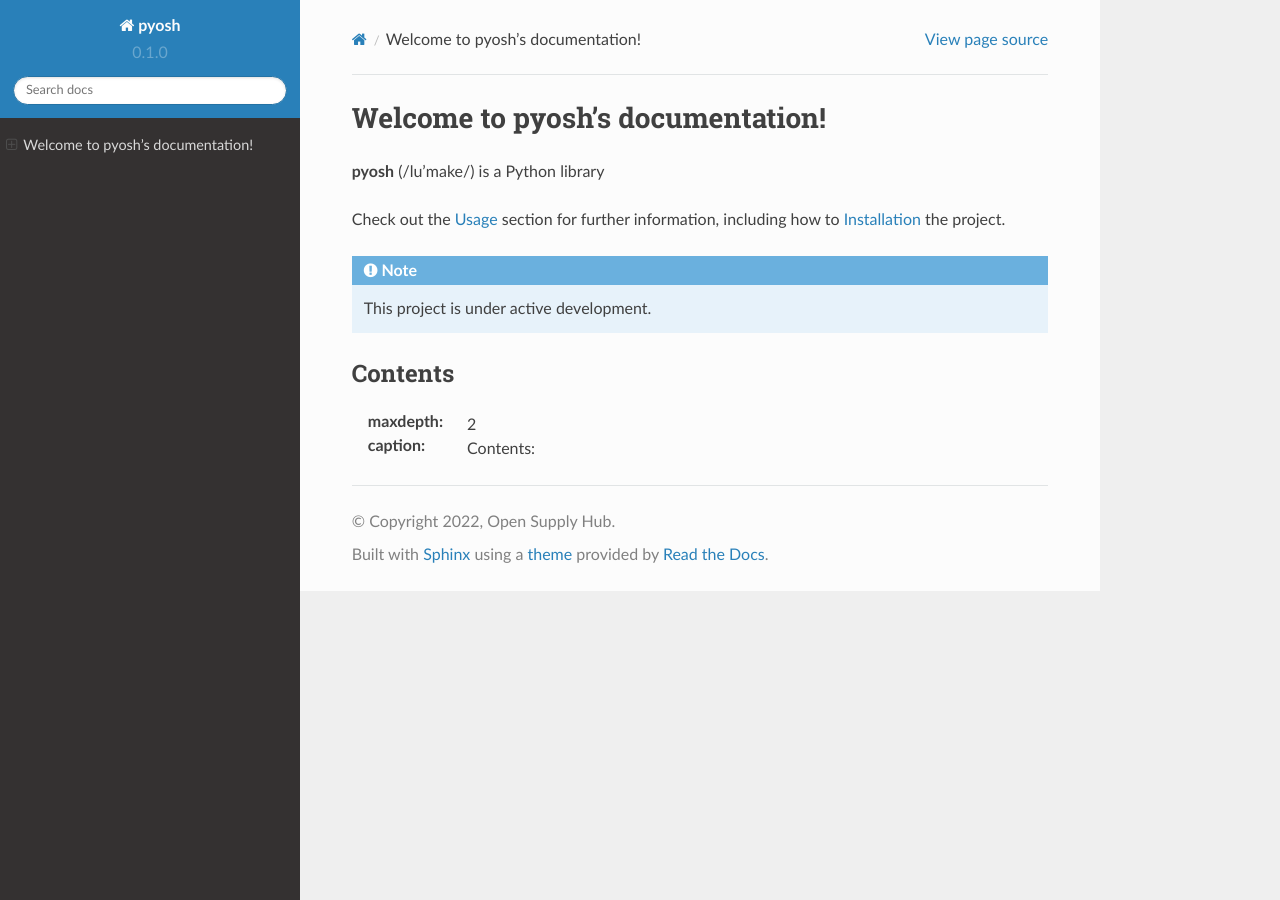
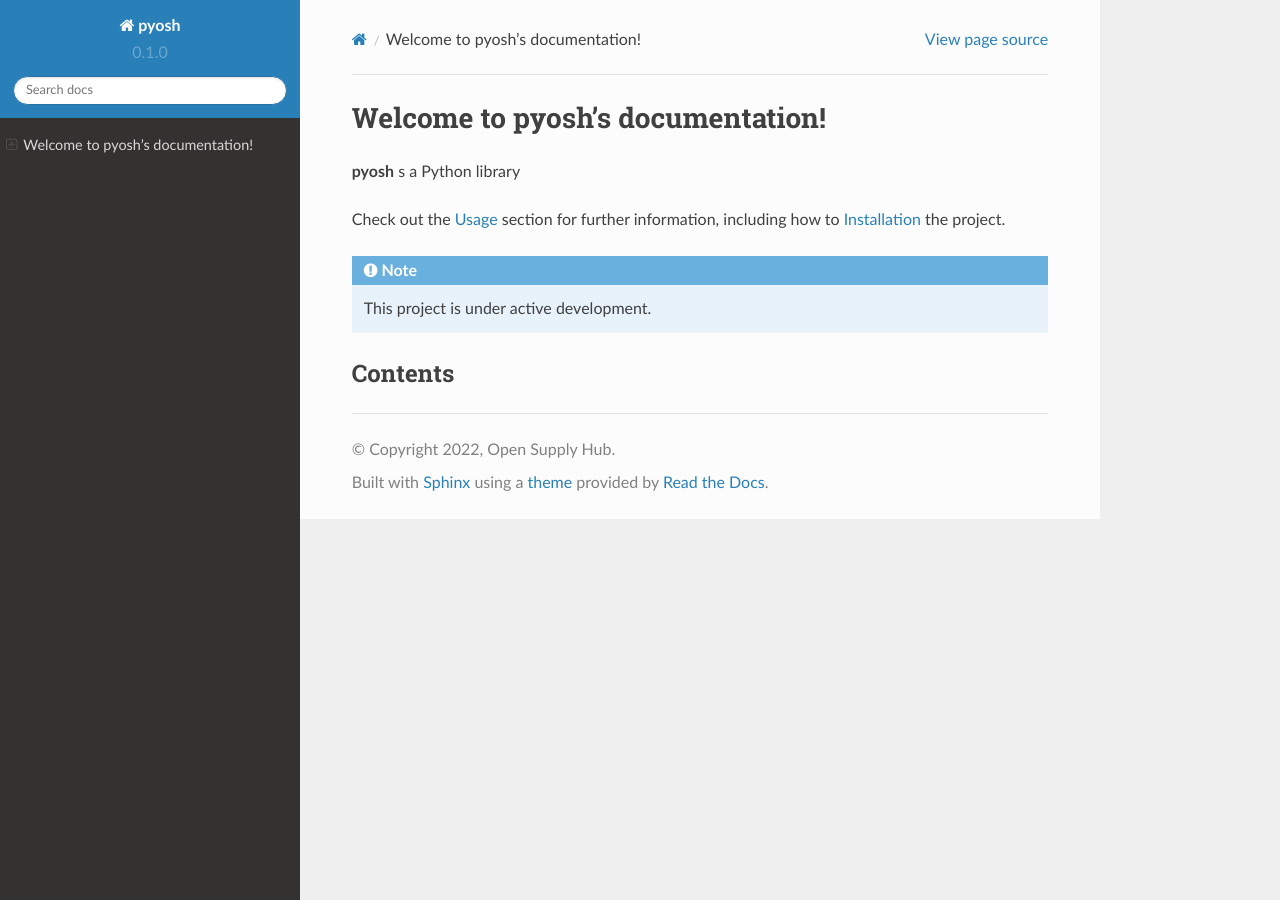
Before and after one commit to mariel-oar/pyosh, a Sphinx documentation site: the page built from docs/source/index.rst, in a window 1280 px wide. Built offline with Sphinx 7.4.7 and the Read the Docs theme 2.0.0, drawn with Linux system fonts in a browser that asks for light colours.

Commit message:
update to include source code comments

```diff
--- a/docs/source/conf.py
+++ b/docs/source/conf.py
@@ -36,7 +36,7 @@
 # -- Options for EPUB output
 epub_show_urls = 'footnote'
 
-man_pages = [
-    ('index', 'pyosh', 'pyosh Documentation',
-     [author], 1)
-]
+#man_pages = [
+#    ('index', 'pyosh', 'pyosh Documentation',
+#     [author], 1)
+#]
--- a/docs/source/index.rst
+++ b/docs/source/index.rst
@@ -1,7 +1,7 @@
 Welcome to pyosh's documentation!
 ===================================
 
-**pyosh** (/lu'make/) is a Python library
+**pyosh** s a Python library
 
 Check out the :doc:`usage` section for further information, including
 how to :ref:`installation` the project.
@@ -14,5 +14,5 @@
 --------
 
 .. toctree::
-:maxdepth: 2
-:caption: Contents:
+  :maxdepth: 2
+  :caption: Contents:
```
